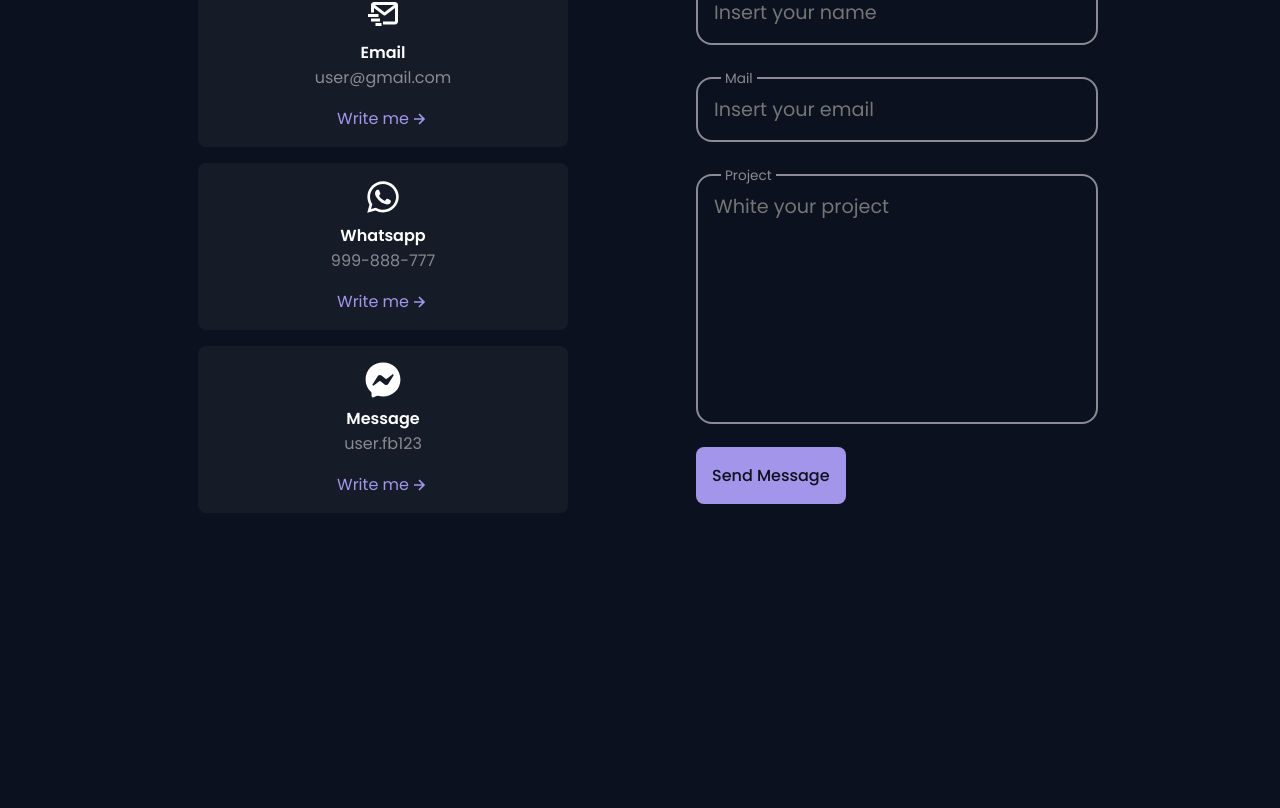
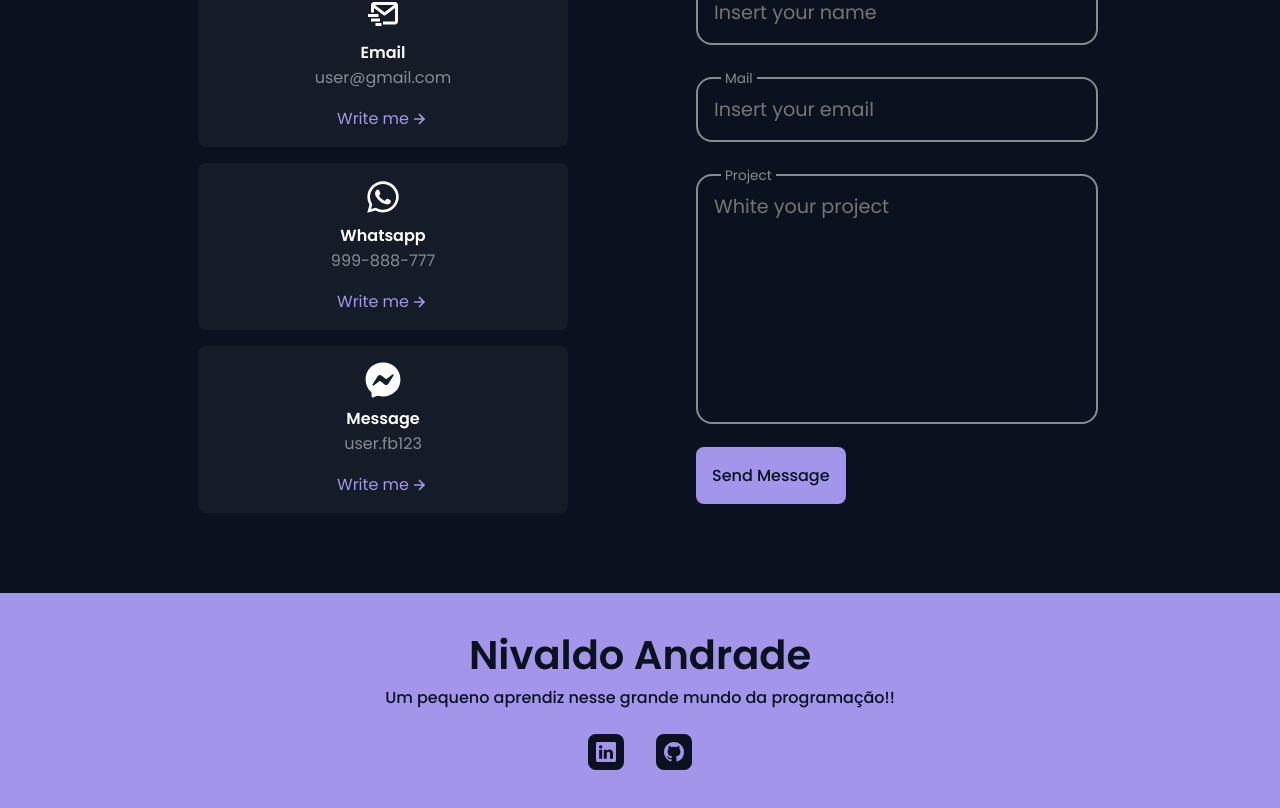
Before and after one commit to nivaldoandrade/portfolio-nivaldoandrade, a Next.js app: page / in a window 1280 px wide. Shown: the part 2893-3701 px from the top of the page. Before the commit the page ends 3486 px from the top, so only its background shows below. Built offline with nearby package versions, Linux system fonts and the light colour scheme.

Commit message:
create: component Footer

```diff
--- /dev/null
+++ b/src/components/Footer/index.tsx
@@ -0,0 +1,25 @@
+import Link from 'next/link';
+import { BsLinkedin, BsGithub } from 'react-icons/bs';
+
+import styles from './styles.module.scss';
+
+export function Footer() {
+  return (
+    <div className={styles.footerContainer}>
+      <strong>Nivaldo Andrade</strong>
+      <span>Um pequeno aprendiz nesse grande mundo da programação!!</span>
+      <div className={styles.socialMediaContent}>
+        <Link href="#">
+          <a>
+            <BsLinkedin size={20} />
+          </a>
+        </Link>
+        <Link href="#">
+          <a>
+            <BsGithub size={20} />
+          </a>
+        </Link>
+      </div>
+    </div>
+  );
+}
--- /dev/null
+++ b/src/components/Footer/styles.module.scss
@@ -0,0 +1,36 @@
+.footerContainer {
+  // max-width: 980px;
+  display: flex;
+  flex-direction: column;
+  align-items: center;
+  background-color: var(--purple);
+  // background-image: linear-gradient(to top, var(--purple), 80%,  var(--blue));
+  padding: 2rem 0 7rem 0;
+  color: var(--background-color);
+
+  strong {
+    font-size: 2.5rem;
+  }
+
+  span {
+    font-weight: 500;
+  }
+}
+
+.socialMediaContent {
+  display: flex;
+  align-items: center;
+  gap: 2rem;
+  margin-top: 1.5rem;
+
+  a {
+    font-size: 0;
+    padding: 0.5rem;
+    background-color: var(--background-color);
+    border-radius: 0.5rem;
+
+    svg {
+      color: var(--purple);
+    }
+  }
+}
--- a/src/pages/index.tsx
+++ b/src/pages/index.tsx
@@ -1,5 +1,6 @@
 import { About } from '../components/About';
 import { Contact } from '../components/Contact';
+import { Footer } from '../components/Footer';
 import { Into } from '../components/Into';
 import { NavBar } from '../components/NavBar';
 import { Portfolio } from '../components/Portfolio';
@@ -16,6 +17,7 @@ export default function Home() {
         <Portfolio />
         <Contact />
       </main>
+      <Footer />
     </>
   );
 }
```
